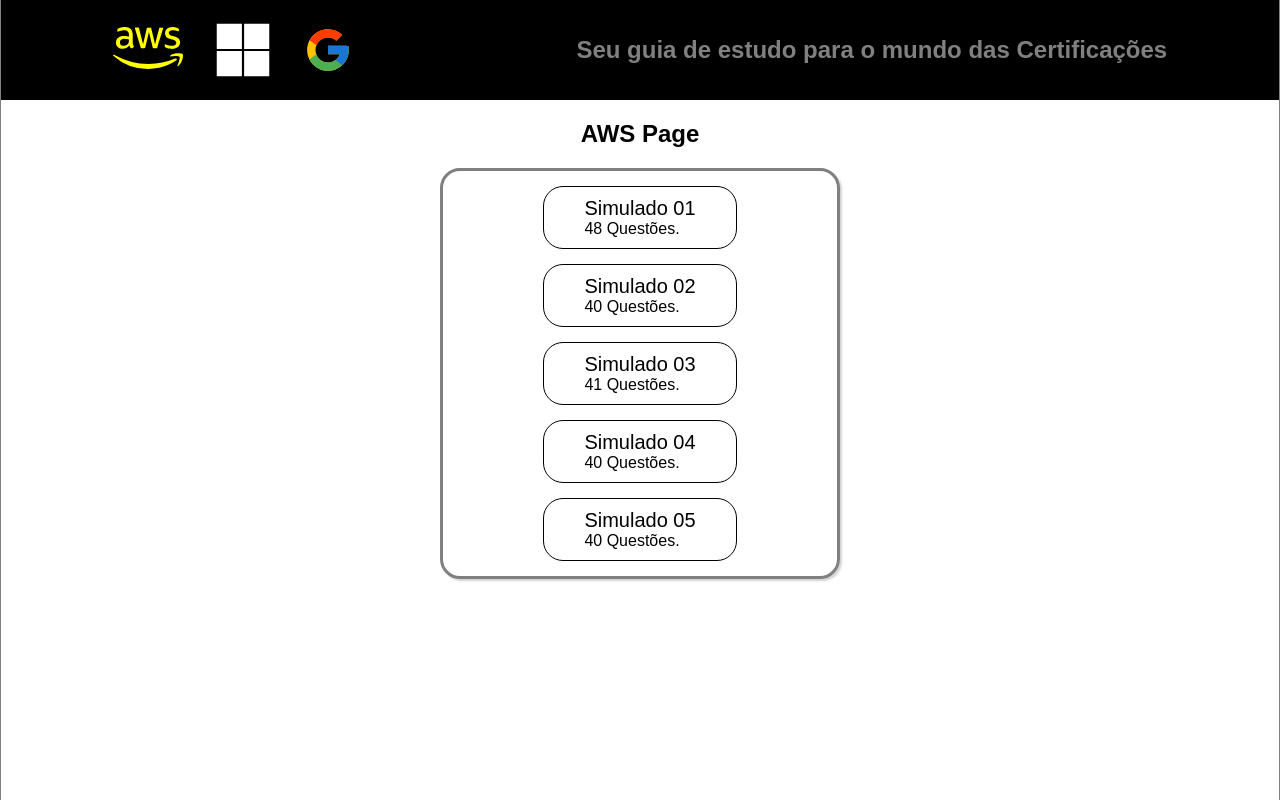
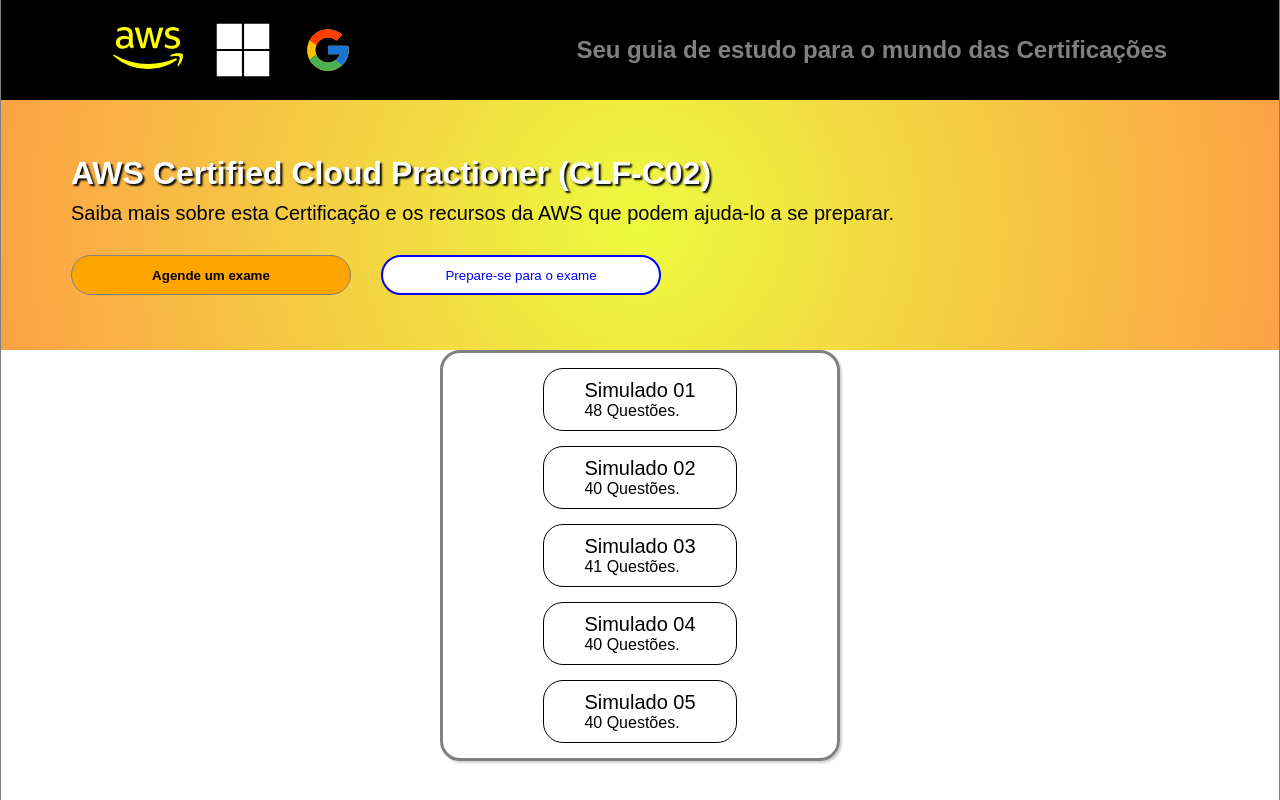
Before and after one commit to Guittsgui/CertificationsProject, a Next.js app: page /AwsPage in a window 1280 px wide. Shown: the top 800 px of the page. Built offline with nearby package versions, Linux system fonts and the light colour scheme.

Commit message:
FEAT: Criar Banner da Página Home da AWS

```diff
--- a/src/app/(Pages)/AwsPage/page.tsx
+++ b/src/app/(Pages)/AwsPage/page.tsx
@@ -7,7 +7,16 @@
 
     return(
         <s.Container>
-            <h2> AWS Page</h2>
+            <s.TitleBox>
+                <h2> AWS Certified Cloud Practioner (CLF-C02)</h2>
+                <p> Saiba mais sobre esta Certificação e os recursos da AWS que podem ajuda-lo a se preparar.</p>
+                <div className="bt">
+                    <button className='orange'>
+                        <a href="https://www.aws.training/certification/?cta=cptopbanner" target='_blank'>Agende um exame</a>
+                    </button>
+                    <button> <a href="" target='_blank'>Prepare-se para o exame</a></button>
+                </div>
+            </s.TitleBox>
 
             <s.SimulatesBox>
                 {allSimulates.map((item, index) => (
--- a/src/app/(Pages)/AwsPage/style.ts
+++ b/src/app/(Pages)/AwsPage/style.ts
@@ -5,8 +5,56 @@
     display: flex;
     flex-direction: column;
     align-items: center;
+`
+
+export const TitleBox = styled.div`
+    height: 250px;
+    width: 100%;
+    background: rgb(237,251,63);
+    background: radial-gradient(circle, rgba(237,251,63,1) 0%, rgba(252,161,70,1) 100%);
+    display: flex;
+    flex-direction: column;
+    justify-content: center;
+    padding-left: 70px;
+    gap: 10px;
     h2{
-        margin: 20px;
+        font-size: 32px;
+        color: white;
+        text-shadow: 2px 2px 2px black;
+    }
+    p{
+        font-size: 20px;
+    }
+    button{
+        width: 280px;
+        height: 40px;
+        border-radius: 30px;
+        border: none;
+        margin-top: 20px;
+        background-color: white;
+        border: 2px solid blue;
+        &:hover{
+            border-color: black;
+        }
+        a{
+            color: blue;
+        }
+    }
+    .bt{
+        display: flex;
+        align-items: center;
+        gap: 30px;
+    }
+    .orange{
+        background-color: orange;
+        font-weight: bolder;
+        border: 1px solid gray;
+        a{
+            color: black;
+        }
+        &:hover{
+            background-color: darkorange;
+        }
     }
 `
 export const SimulatesBox = styled.div`
```
